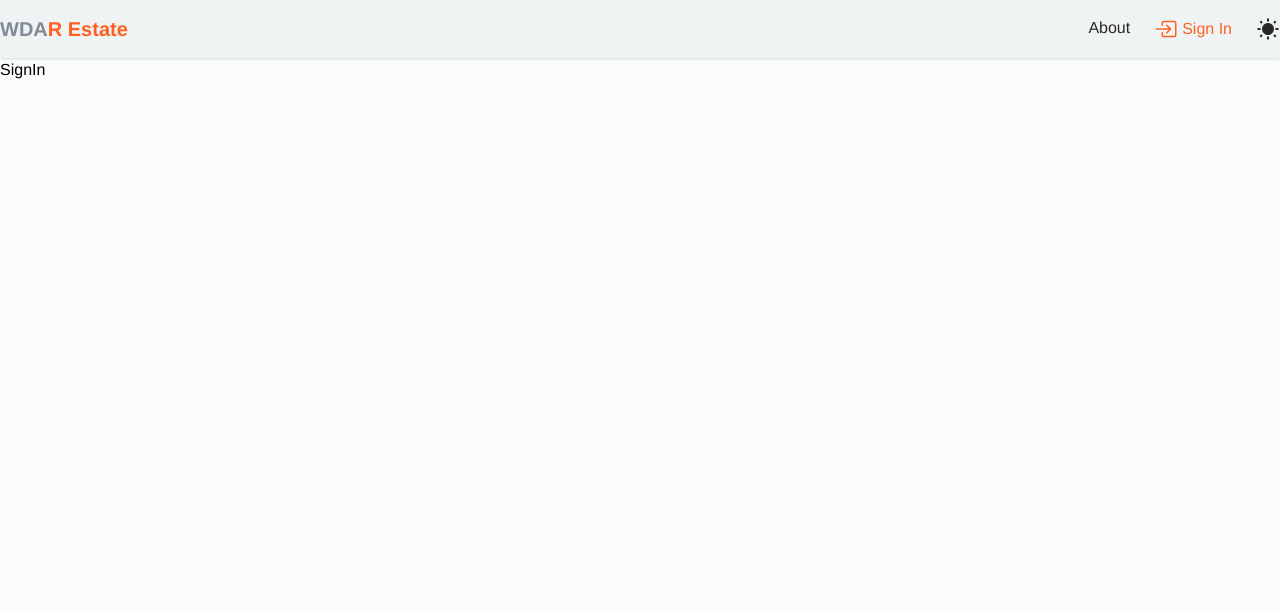
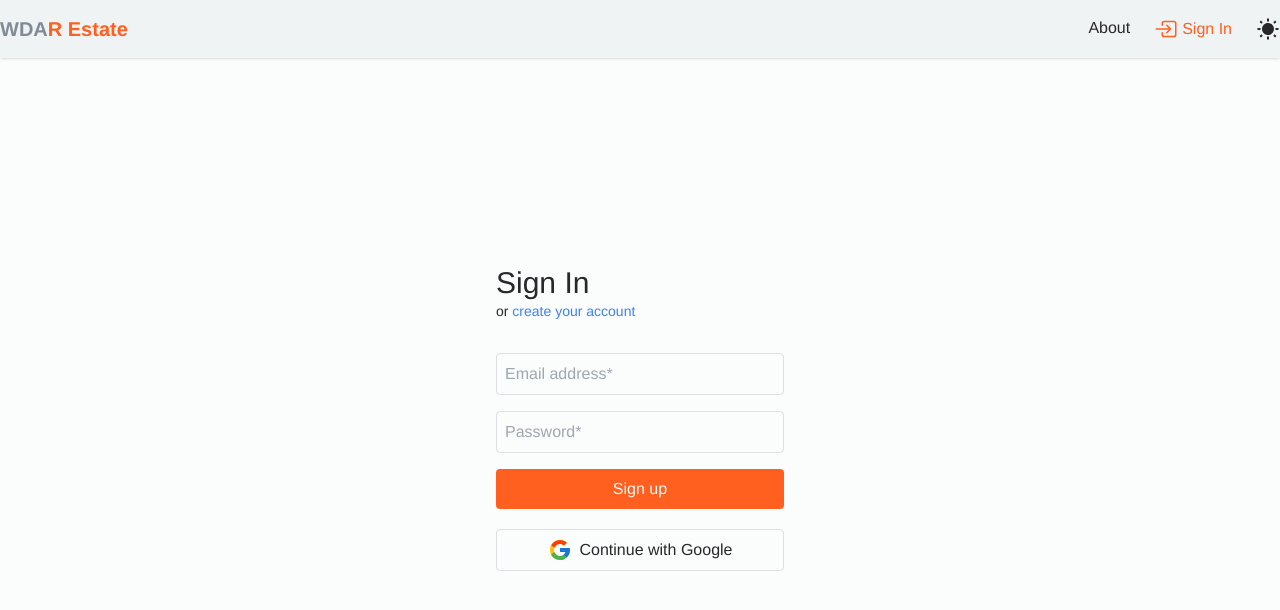
Before and after one commit to webdevaminul/WDA-Real-Estate, a React (Vite) app in the folder client/: page /sign-in in a window 1280 px wide. Shown: the top 610 px of the page. Built offline with nearby package versions, Linux system fonts and the light colour scheme.

Commit message:
Added Sign in Page

```diff
--- a/client/src/pages/SignIn.jsx
+++ b/client/src/pages/SignIn.jsx
@@ -1,5 +1,113 @@
-import React from "react";
+import { useState } from "react";
+import { Link } from "react-router-dom";
+import { useForm } from "react-hook-form";
+import { FcGoogle } from "react-icons/fc";
 
 export default function SignIn() {
-  return <div>SignIn</div>;
+  const [loading, setLoading] = useState(false);
+  const [error, setError] = useState(null);
+
+  const {
+    register,
+    handleSubmit,
+    formState: { errors },
+  } = useForm();
+
+  const onSubmit = async (formData) => {
+    setError(null); // Clear any previous error
+  };
+
+  return (
+    <div className="min-h-[90vh] max-w-xs container mx-auto flex items-center justify-center">
+      <div className="flex flex-col gap-4 justify-center p-4 w-full ">
+        {/* Switch between signup and signin */}
+        <div className="text-primary">
+          <p className="text-2xl sm:text-3xl transition-none">Sign In</p>
+          <p className="text-sm transition-none">
+            <span className="transition-none">or </span>
+            <span>
+              <Link to="/sign-up" className="text-blue-500 hover:underline">
+                create your account
+              </Link>
+            </span>
+          </p>
+        </div>
+
+        {/* Sign up form */}
+        <form onSubmit={handleSubmit(onSubmit)} className="flex flex-col">
+          {/* Email address input */}
+          <input
+            type="email"
+            placeholder="Email address*"
+            className={`p-2 mt-4 bg-transparent border rounded outline-none placeholder:text-highlightGray/75 ${
+              errors.userEmail ? "border-highlight" : "border-highlightGray/25"
+            }`}
+            {...register("userEmail", {
+              required: "Email address is required",
+              pattern: {
+                value: /^[^\s@]+@[^\s@]+\.[^\s@]+$/,
+                message: "Please enter a valid email address",
+              },
+            })}
+            aria-invalid={errors.userEmail ? "true" : "false"}
+          />
+          {errors.userEmail && (
+            <p role="alert" className="text-highlight">
+              {errors.userEmail.message}
+            </p>
+          )}
+
+          {/* Create password input */}
+          <input
+            type="password"
+            placeholder="Password*"
+            className={`p-2 mt-4 bg-transparent border rounded outline-none placeholder:text-highlightGray/75 ${
+              errors.userPassword ? "border-highlight" : "border-highlightGray/25"
+            }`}
+            {...register("userPassword", {
+              required: "Password is required",
+              minLength: {
+                value: 8,
+                message: "Password must be at least 8 characters long",
+              },
+              pattern: {
+                value: /^(?=.*[A-Za-z])(?=.*\d)[A-Za-z\d]+$/,
+                message: "Password must contain at least one letter and one number",
+              },
+            })}
+            aria-invalid={errors.userPassword ? "true" : "false"}
+          />
+          {errors.userPassword && (
+            <p role="alert" className="text-highlight">
+              {errors.userPassword.message}
+            </p>
+          )}
+
+          {/* Sign up button */}
+          <button
+            disabled={loading}
+            type="submit"
+            className="p-2 mt-4 bg-highlight hover:bg-highlightHover border-none rounded text-primaryBtn disabled:bg-slate-200 disabled:cursor-not-allowed"
+          >
+            {loading ? "Loading..." : "Sign up"}
+          </button>
+        </form>
+
+        {/* Error message */}
+        {error && <p className="text-highlight">{error}</p>}
+
+        {/* Google button */}
+        <button
+          disabled={loading}
+          type="submit"
+          className="p-2 mt-1 bg-transparent hover:bg-primaryBgShade1/75 border border-highlightGray/25 rounded text-primary disabled:bg-slate-200 disabled:cursor-not-allowed flex items-center justify-center gap-2"
+        >
+          <span className="text-2xl">
+            <FcGoogle />
+          </span>
+          <span className="transition-none">{loading ? "Loading..." : "Continue with Google"}</span>
+        </button>
+      </div>
+    </div>
+  );
 }
```
